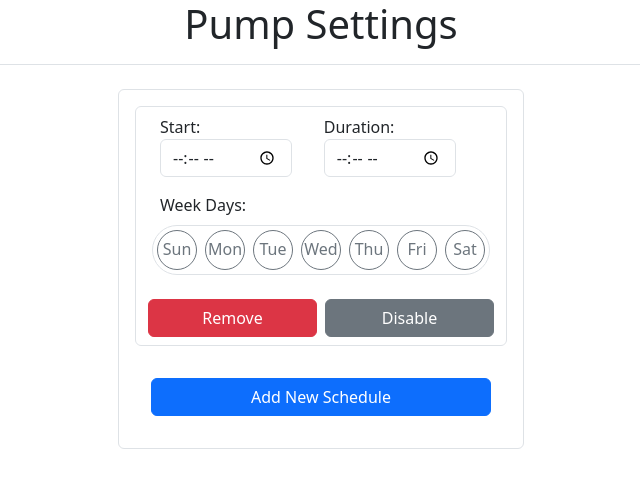
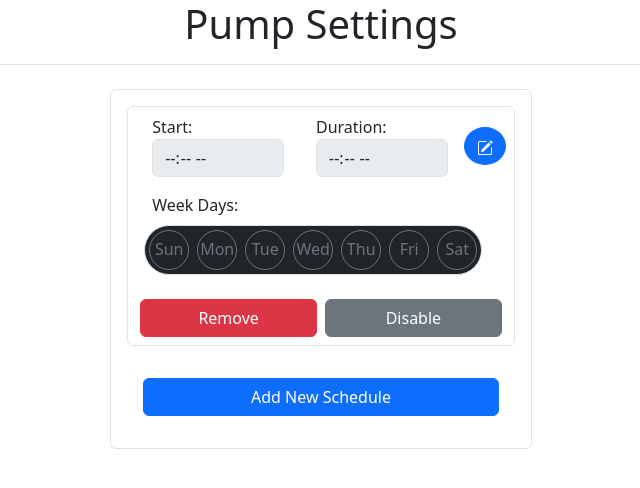
Before and after one commit to Superstar-walnut-garden/intelligarden-web-app, a React (Vite) app: page / in a window 1280 px wide. Both pictures are taken after a click on the button "Add New Schedule". Shown: the top 488 px of the page, without its empty margins (319-959 px from the left). Built offline with nearby package versions, Linux system fonts and the light colour scheme; no server answers.

Commit message:
sorting done!

```diff
--- a/src/Components/SchedulerItem.tsx
+++ b/src/Components/SchedulerItem.tsx
@@ -1,6 +1,8 @@
-import React from "react";
+import React, { useState } from "react";
 import WeekSelector from "./WeekSelector";
 import "bootstrap/dist/css/bootstrap.min.css";
+import { PencilSquare } from "react-bootstrap-icons";
+import { FloppyFill } from "react-bootstrap-icons";
 
 interface SchedulerItemProps {
   id: number;
@@ -16,6 +18,7 @@ interface SchedulerItemComponentProps {
   onRemove: () => void;
   onToggleEnable: () => void;
   onChange: (updatedItem: Partial<SchedulerItemProps>) => void;
+  onSave: () => void;
 }
 
 const SchedulerItem: React.FC<SchedulerItemComponentProps> = ({
@@ -23,6 +26,7 @@ const SchedulerItem: React.FC<SchedulerItemComponentProps> = ({
   onRemove,
   onToggleEnable,
   onChange,
+  onSave,
 }) => {
   const handleWeekSelectorChange = (weekday: string) => {
     onChange({ weekday });
@@ -35,11 +39,16 @@ const SchedulerItem: React.FC<SchedulerItemComponentProps> = ({
   const handleDurationChange = (e: React.ChangeEvent<HTMLInputElement>) => {
     onChange({ duration: e.target.value });
   };
+  const [isEditing, setIsEditing] = useState(false);
+  const handleEditClick = () => {
+    if (isEditing) onSave();
+    setIsEditing(!isEditing);
+  };
 
   return (
     <div
       className={`list-group-item ${
-        item.on === true ? "active" : ""
+        isEditing ? "bg-warning" : ""
       } d-flex flex-column align-items-start m-2 border p-2 rounded p-2`}
     >
       <div className="d-flex align-items-center w-100 mb-3">
@@ -51,7 +60,7 @@ const SchedulerItem: React.FC<SchedulerItemComponentProps> = ({
             className="form-control"
             value={item.start}
             onChange={handleStartTimeChange}
-            disabled={!item.enabled}
+            disabled={!isEditing}
           />
         </div>
         <div className="d-flex justify-content-end flex-column mx-3">
@@ -62,8 +71,22 @@ const SchedulerItem: React.FC<SchedulerItemComponentProps> = ({
             className="form-control "
             value={item.duration}
             onChange={handleDurationChange}
-            disabled={!item.enabled}
+            disabled={!isEditing}
           />
+        </div>
+        <div className="d-flex flex-column">
+          <button
+            className={`btn btn-primary rounded-circle `}
+            onClick={handleEditClick}
+          >
+            {" "}
+            <div hidden={isEditing}>
+              <PencilSquare />
+            </div>
+            <div hidden={!isEditing}>
+              <FloppyFill />
+            </div>
+          </button>
         </div>
       </div>
       <div className="d-flex flex-column align-items-start mb-3">
@@ -71,6 +94,7 @@ const SchedulerItem: React.FC<SchedulerItemComponentProps> = ({
         <WeekSelector
           initialSelectedDays={item.weekday}
           onSelectionChange={handleWeekSelectorChange}
+          isEnabled={isEditing}
         />
       </div>
       <div className="d-flex w-100">
--- a/src/Components/SchedulerListGroup.tsx
+++ b/src/Components/SchedulerListGroup.tsx
@@ -14,6 +14,7 @@ interface SchedulerItemProps {
 interface SchedulerListGroupProps {
   items: SchedulerItemProps[];
   onChange: (items: SchedulerItemProps[]) => void;
+  onSave: () => void;
   currentTime: string;
   currentWeekday: string;
 }
@@ -21,6 +22,7 @@ interface SchedulerListGroupProps {
 const SchedulerListGroup: React.FC<SchedulerListGroupProps> = ({
   items,
   onChange,
+  onSave,
   currentTime,
   currentWeekday,
 }) => {
@@ -46,6 +48,9 @@ const SchedulerListGroup: React.FC<SchedulerListGroupProps> = ({
         item.id === id ? { ...item, enabled: !item.enabled } : item
       )
     );
+  };
+  const handleSave = () => {
+    onSave();
   };
 
   const handleItemChange = (
@@ -93,7 +98,9 @@ const SchedulerListGroup: React.FC<SchedulerListGroupProps> = ({
 
     const aTime = new Date(`1970-01-01T${a.start}`).getTime();
     const bTime = new Date(`1970-01-01T${b.start}`).getTime();
-
+    // if (a.on === true) return 1;
+    // else if (b.on === true) return -1;
+    // else
     if (
       aNextDay === getWeekdayValue(currentWeekday) &&
       aTime < currentTimeValue
@@ -125,6 +132,7 @@ const SchedulerListGroup: React.FC<SchedulerListGroupProps> = ({
             onRemove={() => handleRemoveItem(item.id)}
             onToggleEnable={() => handleToggleEnable(item.id)}
             onChange={(updatedItem) => handleItemChange(item.id, updatedItem)}
+            onSave={handleSave}
           />
         ))}
       </div>
--- a/src/Components/WeekSelector.tsx
+++ b/src/Components/WeekSelector.tsx
@@ -3,6 +3,7 @@ import "bootstrap/dist/css/bootstrap.min.css";
 import "./WeekSelector.css";
 
 interface WeekSelectorProps {
+  isEnabled?: boolean;
   initialSelectedDays?: string;
   onSelectionChange?: (selectedDays: string) => void;
 }
@@ -12,6 +13,7 @@ const daysOfWeek = ["Sun", "Mon", "Tue", "Wed", "Thu", "Fri", "Sat"];
 const WeekSelector: React.FC<WeekSelectorProps> = ({
   initialSelectedDays = "0000000",
   onSelectionChange,
+  isEnabled = false,
 }) => {
   const [selectedDays, setSelectedDays] = useState<boolean[]>(
     initialSelectedDays.split("").map((char) => char === "1")
@@ -28,9 +30,11 @@ const WeekSelector: React.FC<WeekSelectorProps> = ({
   }, [selectedDays, onSelectionChange]);
 
   const toggleDay = (index: number) => {
-    const newSelectedDays = [...selectedDays];
-    newSelectedDays[index] = !newSelectedDays[index];
-    setSelectedDays(newSelectedDays);
+    if (isEnabled) {
+      const newSelectedDays = [...selectedDays];
+      newSelectedDays[index] = !newSelectedDays[index];
+      setSelectedDays(newSelectedDays);
+    }
   };
 
   const getSelectedDaysString = () => {
@@ -38,7 +42,7 @@ const WeekSelector: React.FC<WeekSelectorProps> = ({
   };
 
   return (
-    <div className="d-flex align-items-center border m-2 rounded-pill">
+    <div className="d-flex align-items-center border m-2 rounded-pill bg-dark">
       {daysOfWeek.map((day, index) => (
         <div
           style={{ borderRadius: "50%" }}
--- a/src/pages/PumpSettings.tsx
+++ b/src/pages/PumpSettings.tsx
@@ -33,9 +33,8 @@ const PumpSettings: React.FC = () => {
       }
     };
     fetchData();
-    const intervalId = setInterval(fetchData, 5000); // Update every 5 second
 
-    return () => clearInterval(intervalId);
+    return;
   }, []);
 
   useEffect(() => {
@@ -64,6 +63,25 @@ const PumpSettings: React.FC = () => {
     setSchedulerItems(newItems);
     console.log("Saved items:", newItems);
   };
+  const handleSave = () => {
+    const sendData = async () => {
+      try {
+        const response = await fetch("http://localhost:3000/setPumpSchedule", {
+          method: "POST",
+          headers: {
+            "Content-Type": "application/json",
+          },
+          body: JSON.stringify(schedulerItems),
+        });
+        const data: SchedulerItemProps[] = await response.json();
+      } catch (error) {
+        console.error("Failed to fetch data:", error);
+      }
+    };
+
+    sendData();
+    console.log("list sent to server!");
+  };
 
   return (
     <>
@@ -76,6 +94,7 @@ const PumpSettings: React.FC = () => {
           <SchedulerListGroup
             items={schedulerItems}
             onChange={handleChange}
+            onSave={handleSave}
             currentTime={currentTime}
             currentWeekday={currentWeekday}
           />
```
